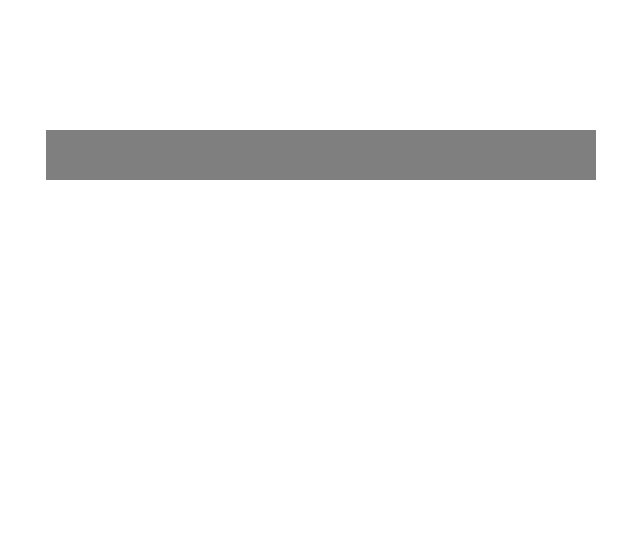
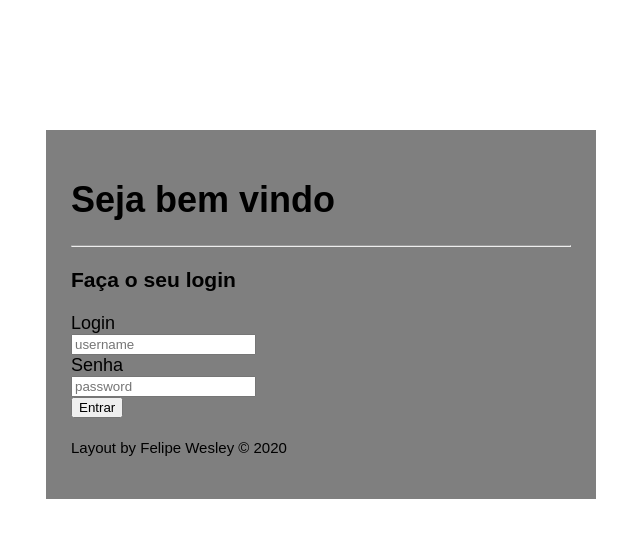
Before and after one commit to felipewesley/templateFormLogin, a plain HTML site: page index.html in a window 1280 px wide. Shown: the whole page, without its empty margins (319-959 px from the left). Drawn offline with nearby package versions, Linux system fonts and the light colour scheme.

Commit message:
Criação do formulário de login

```diff
--- a/index.html
+++ b/index.html
@@ -10,7 +10,26 @@
 <body>
 
     <div class="container-main-box">
-
+        <div class="main-box">
+            <div class="content">
+                <div class="title-box">
+                    <h1 class="title"> Seja bem vindo </h1>
+                    <hr class="rule">
+                    <h3 class="title"> Faça o seu login </h3>
+                </div>
+                <form action="#">
+                    <div class="input input-login">
+                        <label for="input-login"> Login </label><br>
+                        <input type="text" id="input-login" class="input-value form-element primary default" placeholder="username" spellcheck="false">
+                    </div>
+                    <div class="input input-login">
+                        <label for="input-password"> Senha </label><br>
+                        <input type="password" id="input-password" class="input-value form-element primary default" placeholder="password" spellcheck="false">
+                    </div>
+                    <button type="submit" class="btn-submit form-element default" id="btn-entrar"> Entrar </button> <br><br>
+                    <small id="footer"> Layout by Felipe Wesley &copy; 2020 </small>
+                </form>
+            </div>
     </div>
 
 </body>
```
